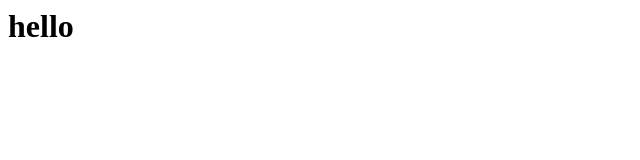
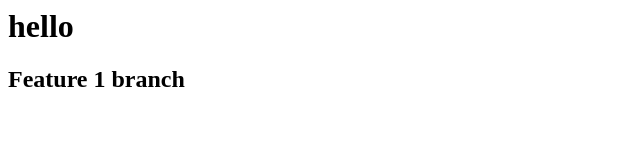
Before and after one commit to BansiSavaliya1893/localrepo, a plain HTML site: page index.html in a window 1280 px wide. Shown: the whole page, without its empty margins (0-640 px from the left). Drawn offline with Linux system fonts and the light colour scheme.

Commit message:
edit in feature 1 branch

```diff
--- a/index.html
+++ b/index.html
@@ -1 +1,2 @@
 <h1>hello</h1>
+<h2>Feature 1 branch</h2>
```
